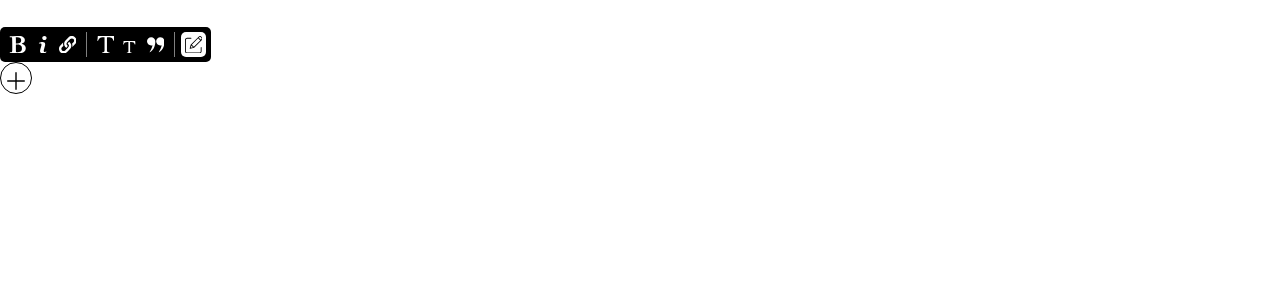
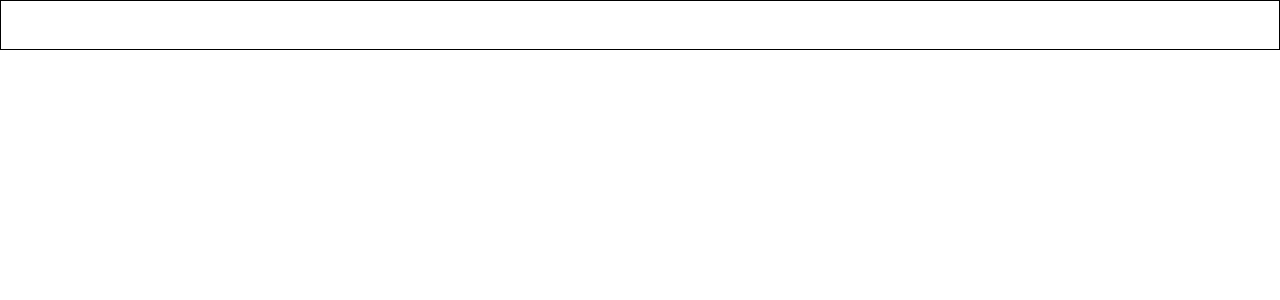
Before and after one commit to mathans1695/blog, a React (Create React App) app: page / in a window 1280 px wide. Shown: the top 300 px of the page. Built offline with nearby package versions, Linux system fonts and the light colour scheme.

Commit message:
preparing to do further work

```diff
--- a/src/App.js
+++ b/src/App.js
@@ -1,13 +1,13 @@
 import React from 'react';
 
-import DraftEditor from './components/DraftEditor/DraftEditor';
+import Main from './components/Main/Main';
 
 import './App.css';
 
 function App() {
   return (
     <div className="App">
-		<DraftEditor />
+		<Main />
     </div>
   );
 }
--- a/src/components/DraftEditor/DraftEditor.css
+++ b/src/components/DraftEditor/DraftEditor.css
@@ -1,4 +1,5 @@
 .DraftEditor__editor {
+	margin-top: 40px;
 }
 
 .linkSpan {
--- a/src/components/DraftEditor/DraftEditor.js
+++ b/src/components/DraftEditor/DraftEditor.js
@@ -6,9 +6,6 @@ import {
 	Modifier,
 	CompositeDecorator
 } from 'draft-js';
-
-import TopToolbar from '.././Toolbar/TopToolbar/TopToolbar';
-import SideToolbar from '.././Toolbar/SideToolbar/SideToolbar';
 
 import './DraftEditor.css';
 
@@ -86,10 +83,6 @@ class DraftEditor extends Component {
 						ref={this.setDomEditorRef}
 					/>
 				</div>
-				<TopToolbar
-					toggleInlineStyle={this.toggleInlineStyle}
-				/>
-				<SideToolbar />
 			</div>
 		)
 	}
--- /dev/null
+++ b/src/components/Main/Main.js
@@ -0,0 +1,23 @@
+import React, { Component } from 'react';
+
+import Navbar from '.././Navbar/Navbar';
+import DraftEditor from '.././DraftEditor/DraftEditor';
+
+import './Main.css';
+
+class Main extends Component {
+	constructor(props) {
+		super(props);
+	}
+
+	render() {
+		return (
+			<div className='Main'>
+				<Navbar />
+				<DraftEditor />
+			</div>
+		)
+	}
+}
+
+export default Main;
--- /dev/null
+++ b/src/components/Navbar/Navbar.css
@@ -0,0 +1,4 @@
+.Navbar {
+	height: 50px;
+	border: 1px solid black;
+}
--- /dev/null
+++ b/src/components/Navbar/Navbar.js
@@ -0,0 +1,18 @@
+import React, { Component } from 'react';
+
+import './Navbar.css';
+
+class Navbar extends Component {
+	constructor(props) {
+		super(props);
+	}
+
+	render() {
+		return (
+			<div className='Navbar'>
+			</div>
+		)
+	}
+}
+
+export default Navbar;
```
Also changed, not shown: src/components/Main/Main.css (added).
